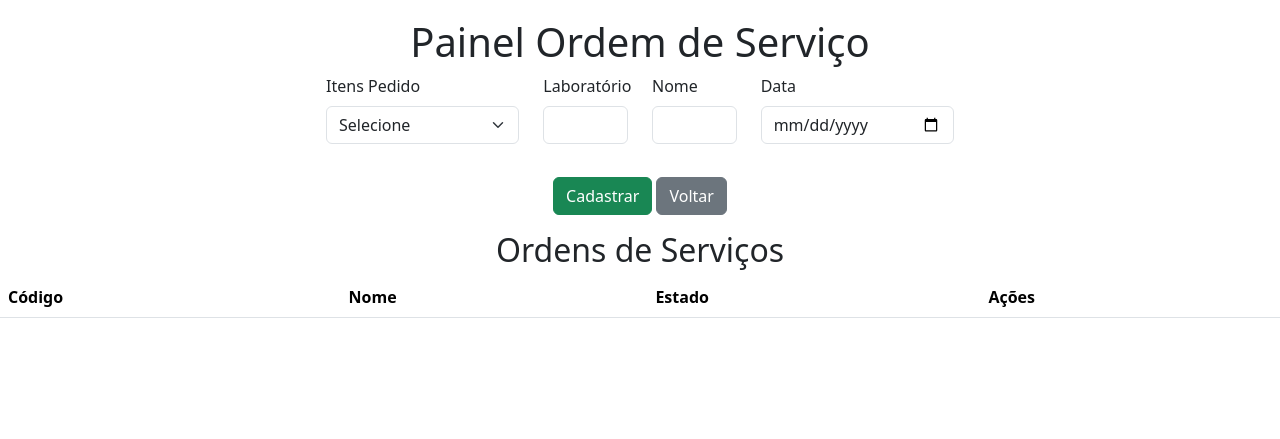
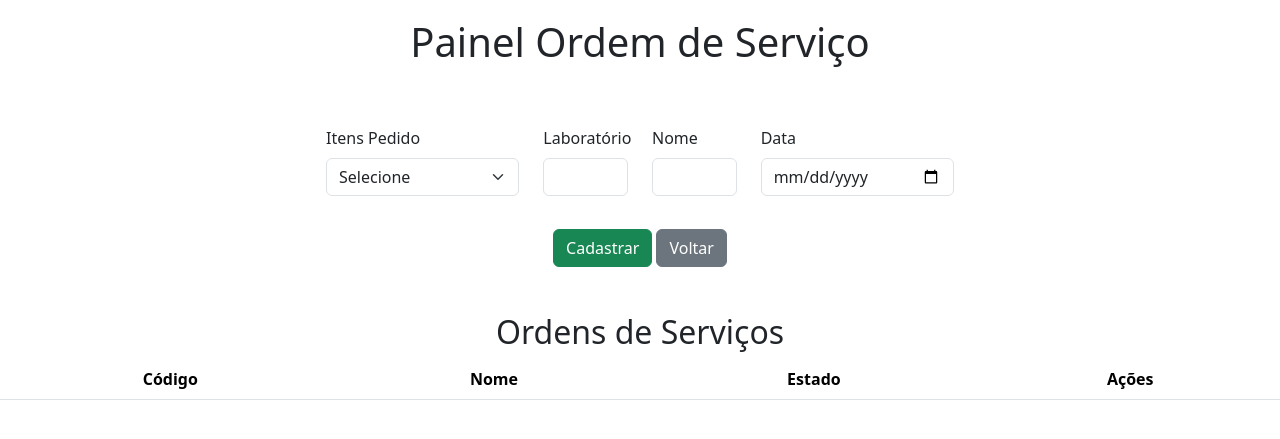
Before and after one commit to feliperodighero/projeto-integrador-3, a Flask app: page /service_order in a window 1280 px wide. Shown: the part 67-506 px from the top of the page. Run offline with Flask 3, Linux system fonts and the light colour scheme; the visitor is signed in with stand-in values (Sample User, id 1); lists and menus that the app fills with data are empty.

Commit message:
Atualização do css para as novas telas

```diff
--- a/static/css/style.css
+++ b/static/css/style.css
@@ -76,7 +76,6 @@
 #button-criar-pacientes, #button-criar-usuarios, #button-editar-pacientes, #button-editar-usuarios{
     margin-top: 25px;
 }
-<<<<<<< HEAD
 
 #botaolab{
     margin-top: 25px;
@@ -234,5 +233,19 @@
     margin-bottom: 50px;
     font-size: 20px;
 }
-=======
->>>>>>> 791f88ba8ef2cb94672afdf44ebe21b6207bc7ab
+
+#titulo2-ordem-servico {
+    margin-top: 30px;
+}
+
+#tabela-ordem-servico{
+    margin-top: 2px;
+}
+
+#container-ordem-servico{
+    margin-top: 60px;
+}
+
+#titulos-tabela{
+    text-align: center;
+}
```
